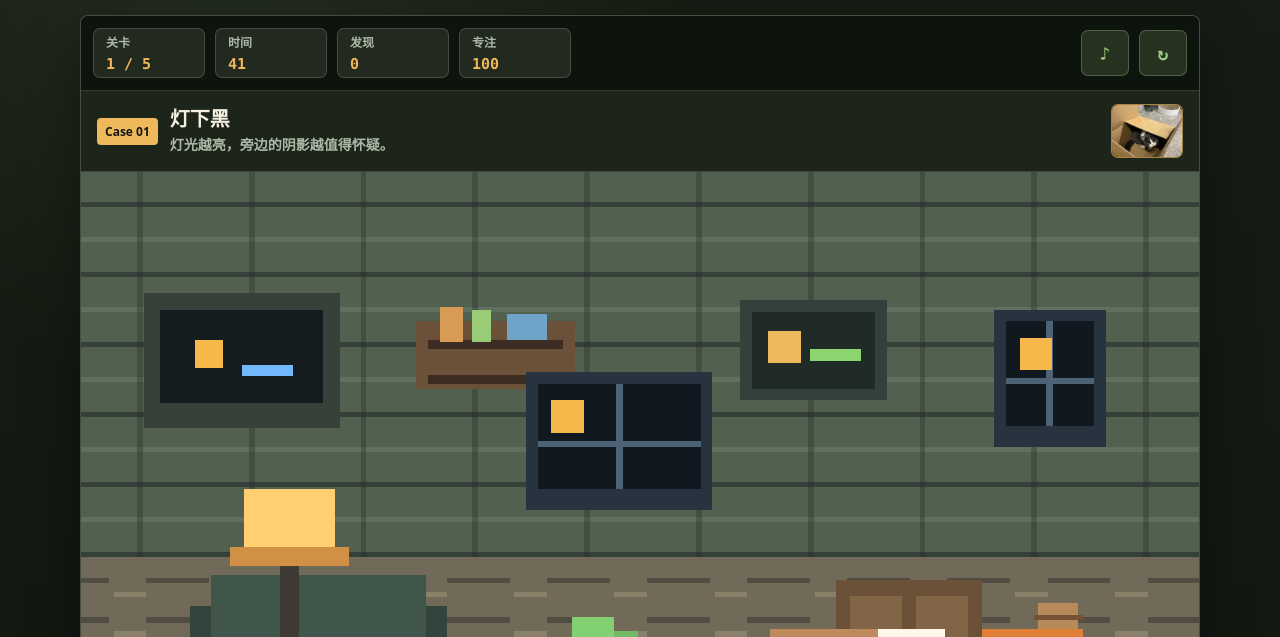
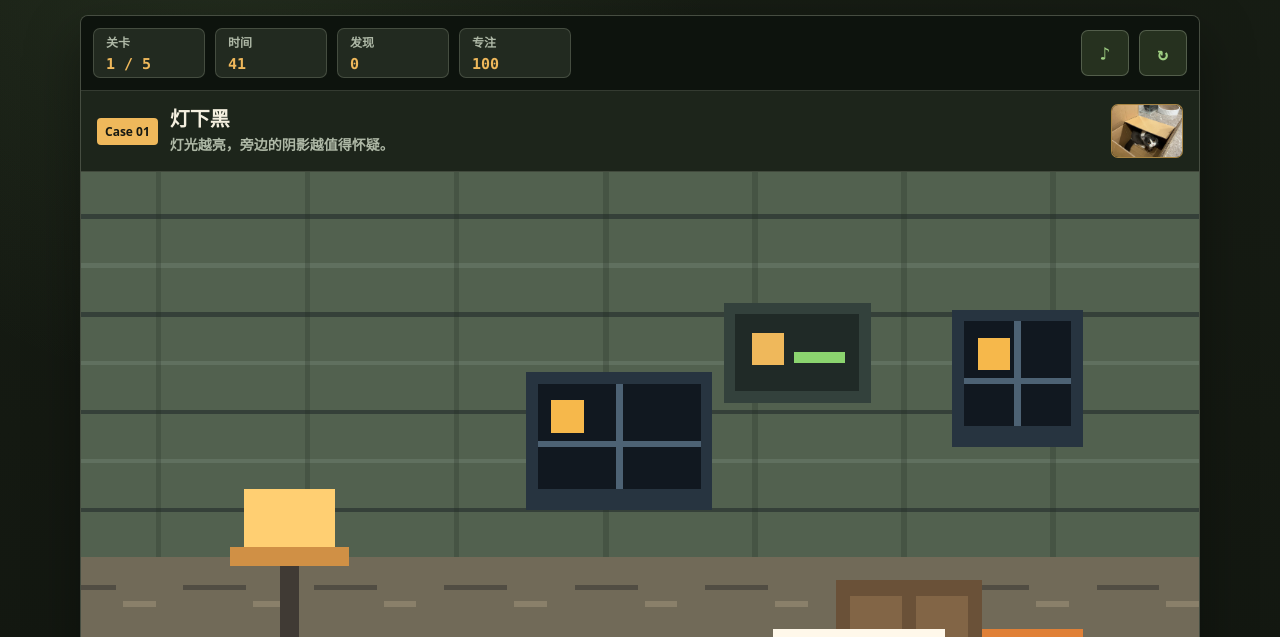
Before and after one commit to kefei0420-oss/Catty, a website: page index.html in a window 1280 px wide. Shown: the part 163-800 px from the top of the page. Drawn offline with Linux system fonts and the light colour scheme; no server answers.

Commit message:
Simplify room decor with varied sparse elements

```diff
--- a/game.js
+++ b/game.js
@@ -91,6 +91,22 @@ const decoyPool = [
   { x: 740, y: 386, w: 128, h: 110, type: "nest" },
 ];
 
+const wallDecorPool = [
+  { x: 54, y: 104, w: 168, h: 116, type: "screen" },
+  { x: 286, y: 112, w: 136, h: 78, type: "shelf" },
+  { x: 552, y: 112, w: 126, h: 86, type: "frame" },
+  { x: 748, y: 118, w: 112, h: 118, type: "window" },
+];
+
+const floorDecorPool = [
+  { x: 116, y: 348, w: 186, h: 100, type: "sofa" },
+  { x: 356, y: 390, w: 142, h: 98, type: "plant" },
+  { x: 802, y: 360, w: 74, h: 124, type: "scratcher" },
+  { x: 250, y: 466, w: 114, h: 56, type: "toy" },
+  { x: 536, y: 454, w: 112, h: 58, type: "bookpile" },
+  { x: 72, y: 448, w: 112, h: 76, type: "food" },
+];
+
 let photos = fallbackPhotos;
 let sessionCases = [];
 let levelIndex = 0;
@@ -131,8 +147,15 @@ function pickSessionCases() {
   sessionCases = shuffle(allCases).slice(0, 5).map((item) => {
     const decoys = shuffle(decoyPool)
       .filter((decoy) => !overlaps(decoy, item.target))
-      .slice(0, 5);
-    return { ...item, decoys };
+      .slice(0, 4);
+    const occupied = [item.target, ...decoys];
+    const wallDecor = shuffle(wallDecorPool)
+      .filter((decor) => !occupied.some((area) => overlaps(decor, area)))
+      .slice(0, 2);
+    const floorDecor = shuffle(floorDecorPool)
+      .filter((decor) => !occupied.some((area) => overlaps(decor, area)))
+      .slice(0, 1);
+    return { ...item, decoys, decorations: [...wallDecor, ...floorDecor] };
   });
 }
 
@@ -176,35 +199,27 @@ async function recordFind(levelName) {
   }
 }
 
-function drawRoom() {
+function drawRoom(current) {
   pixelRect(0, 0, 960, 640, palette.wall);
-  for (let y = 26; y < 330; y += 30) pixelRect(0, y, 960, 4, y % 60 === 26 ? palette.wallDark : "#60705f");
-  for (let x = 48; x < 920; x += 96) pixelRect(x, 0, 5, 330, "rgba(35, 42, 36, 0.34)");
+  for (let y = 36; y < 318; y += 42) pixelRect(0, y, 960, 4, y % 84 === 36 ? palette.wallDark : "#60705f");
+  for (let x = 64; x < 920; x += 128) pixelRect(x, 0, 5, 330, "rgba(35, 42, 36, 0.24)");
 
   pixelRect(0, 330, 960, 310, palette.floor);
-  for (let y = 348; y < 640; y += 34) {
-    for (let x = y % 68 ? -30 : 18; x < 960; x += 86) {
+  for (let y = 354; y < 640; y += 46) {
+    for (let x = y % 92 ? -24 : 22; x < 960; x += 112) {
       pixelRect(x, y, 54, 5, palette.floorDark);
-      pixelRect(x + 58, y + 12, 28, 5, palette.floorLight);
+      pixelRect(x + 60, y + 14, 28, 5, palette.floorLight);
     }
   }
 
-  drawObject({ x: 54, y: 104, w: 168, h: 116, type: "screen" }, false);
-  drawDecorations();
+  drawDecorations(current.decorations || []);
   pixelRect(36, 522, 888, 22, "#252b23");
   pixelRect(70, 544, 44, 58, "#131711");
   pixelRect(846, 544, 44, 58, "#131711");
 }
 
-function drawDecorations() {
-  drawObject({ x: 288, y: 112, w: 136, h: 78, type: "shelf" }, false);
-  drawObject({ x: 566, y: 110, w: 126, h: 86, type: "frame" }, false);
-  drawObject({ x: 784, y: 118, w: 96, h: 118, type: "window" }, false);
-  drawObject({ x: 94, y: 346, w: 220, h: 112, type: "sofa" }, false);
-  drawObject({ x: 358, y: 382, w: 142, h: 98, type: "plant" }, false);
-  drawObject({ x: 802, y: 360, w: 74, h: 124, type: "scratcher" }, false);
-  drawObject({ x: 246, y: 462, w: 114, h: 56, type: "toy" }, false);
-  drawObject({ x: 538, y: 452, w: 112, h: 58, type: "bookpile" }, false);
+function drawDecorations(decorations) {
+  decorations.forEach((decor) => drawObject(decor, false));
 }
 
 function drawObject(area, isTarget) {
@@ -368,7 +383,7 @@ function drawScanner() {
 function render() {
   const current = sessionCases[levelIndex];
   if (!current) return requestAnimationFrame(render);
-  drawRoom();
+  drawRoom(current);
   current.decoys.forEach((item) => drawObject(item, false));
   drawObject(current.target, true);
   drawCat(current.target);
--- a/index.html
+++ b/index.html
@@ -4,7 +4,7 @@
     <meta charset="utf-8">
     <meta name="viewport" content="width=device-width, initial-scale=1">
     <title>Catty - 找猫猫</title>
-    <link rel="stylesheet" href="styles.css?v=20260422-1608">
+    <link rel="stylesheet" href="styles.css?v=20260423-001">
   </head>
   <body>
     <main class="game-shell">
@@ -96,6 +96,6 @@
       </section>
     </main>
 
-    <script src="game.js?v=20260422-1608"></script>
+    <script src="game.js?v=20260423-001"></script>
   </body>
 </html>
```
